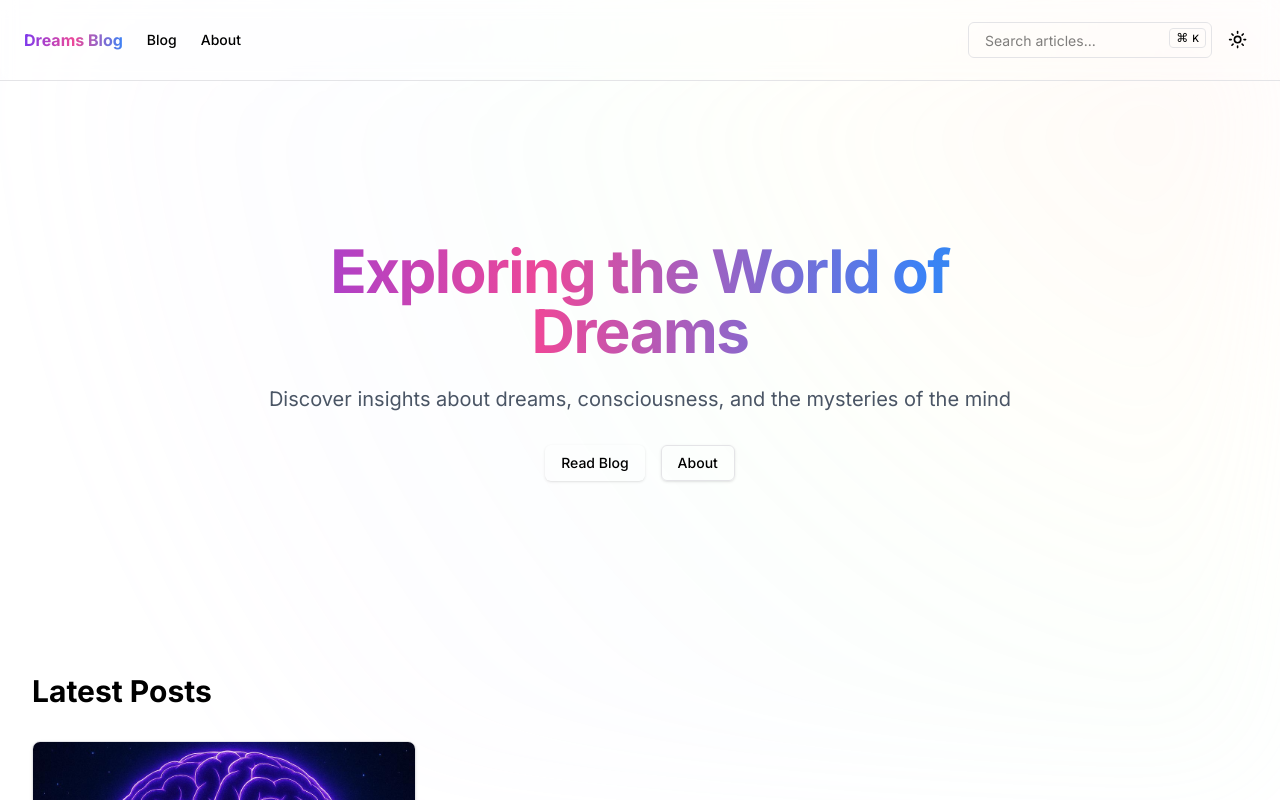
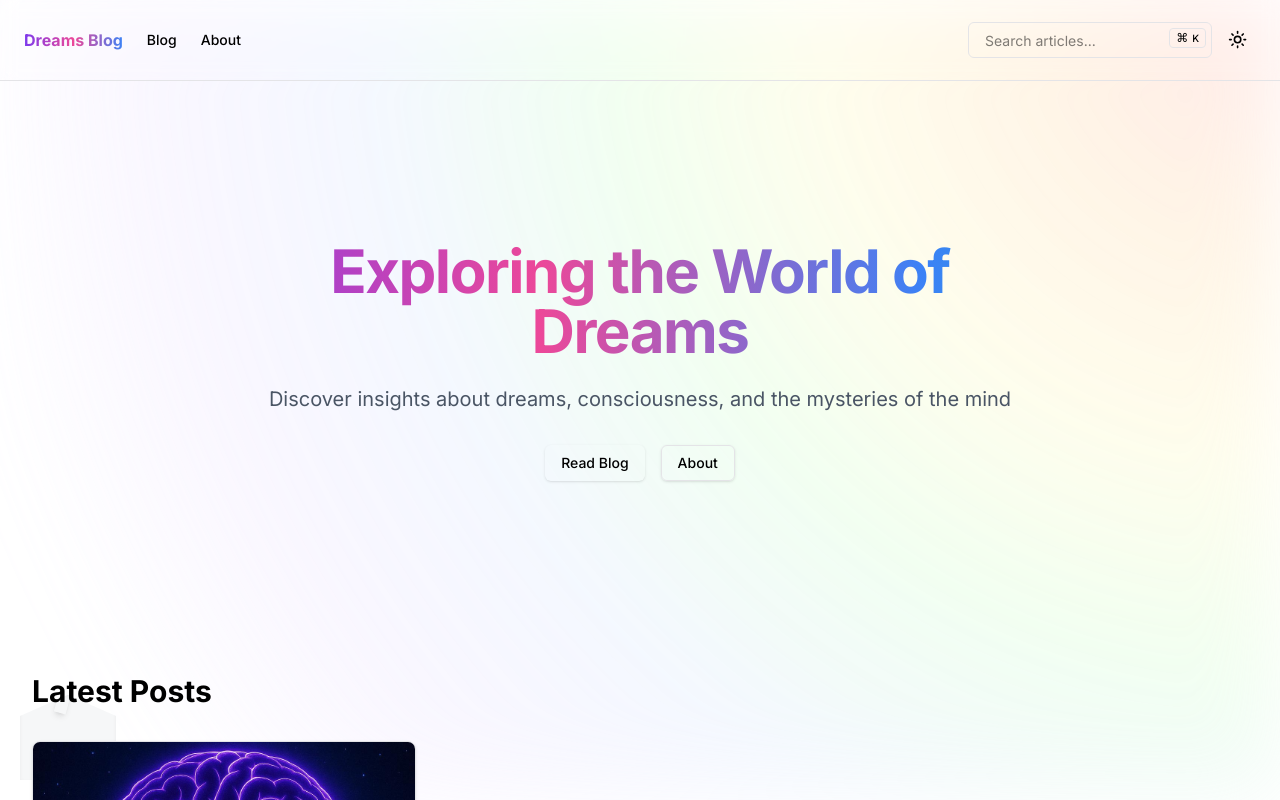
Before and after one commit to wzgatenox/blog-website, a Next.js app: page / in a window 1280 px wide. Both pictures are taken after a click on the button "Toggle theme". Shown: the top 800 px of the page. Built offline with nearby package versions, Linux system fonts and the light colour scheme.

Commit message:
Add float animation to Tailwind CSS config and enhance LightModeBackgroundAccent component with a new gradient and unicorn animation. Update z-index and opacity for improved visual effects.

```diff
--- a/src/components/LightModeBackgroundAccent.tsx
+++ b/src/components/LightModeBackgroundAccent.tsx
@@ -11,25 +11,46 @@ export function LightModeBackgroundAccent() {
     setMounted(true)
   }, [])
 
-  // Only render the accent if mounted and in light mode
+  // Render only when mounted and in light mode
   if (!mounted || theme !== 'light') {
     return null
   }
 
   return (
+    <>
+      {/* Intense Rainbow Gradient - Behind Unicorn */}
       <div
-      className="fixed inset-0 z-[-1] opacity-30 blur-3xl pointer-events-none"
+        className="fixed inset-0 z-[-2] opacity-60 blur-2xl pointer-events-none"
         style={{
           background: `radial-gradient(circle at top right,
-          rgba(255, 209, 209, 0.5) 0%,   /* pastel-red */
-          rgba(255, 228, 196, 0.4) 15%,  /* pastel-orange */
-          rgba(255, 250, 205, 0.3) 30%,  /* pastel-yellow */
-          rgba(209, 255, 209, 0.2) 45%,  /* pastel-green */
-          rgba(209, 225, 255, 0.15) 60%, /* pastel-blue */
-          rgba(225, 209, 255, 0.1) 75%,  /* pastel-purple */
-          transparent 85% /* Fade out slightly sooner */
+            rgba(255, 209, 209, 0.8) 0%,   /* pastel-red */
+            rgba(255, 228, 196, 0.7) 15%,
+            rgba(255, 250, 205, 0.6) 30%,
+            rgba(209, 255, 209, 0.5) 45%,
+            rgba(209, 225, 255, 0.4) 60%,
+            rgba(225, 209, 255, 0.3) 75%,
+            transparent 90%
           )`
         }}
       />
+
+      {/* Unicorn Container */}
+      <div
+        className="fixed bottom-5 left-5 z-[-1] w-24 h-32 pointer-events-none animate-float"
+      >
+        {/* Unicorn Head Base - Changed background */}
+        <div
+          className="absolute bottom-0 left-0 w-full h-2/3 bg-gray-100/70 dark:bg-gray-800/50 backdrop-blur-sm shadow-inner"
+          style={{
+            clipPath: 'polygon(0% 100%, 0% 25%, 50% 0%, 100% 25%, 100% 100%)'
+          }}
+        >
+          {/* Unicorn Horn */}
+          <div
+            className="absolute left-1/2 top-[-45px] w-3 h-16 bg-gradient-to-b from-pastel-purple via-pastel-blue to-pastel-green -translate-x-1/2 rotate-[15deg] rounded-t-full rounded-b-sm shadow-md"
+          />
+        </div>
+      </div>
+    </>
   )
 }
--- a/tailwind.config.ts
+++ b/tailwind.config.ts
@@ -109,6 +109,10 @@ const config = {
           "50%": { backgroundPosition: "100% 50%" },
           "100%": { backgroundPosition: "0% 50%" },
         },
+        float: {
+          '0%, 100%': { transform: 'translateY(0px)' },
+          '50%': { transform: 'translateY(-8px)' }, // Adjust float height
+        },
       },
       animation: {
         "accordion-down": "accordion-down 0.2s ease-out",
@@ -118,6 +122,7 @@ const config = {
         "fade-in": "fade-in 0.5s ease-out",
         "slide-up": "slide-up 0.5s ease-out",
         "gradient": "gradient 15s ease infinite",
+        "float": "float 6s ease-in-out infinite", // Adjust duration and timing
       },
     },
   },
```
Lines whose indentation alone changed are shown as unchanged.
